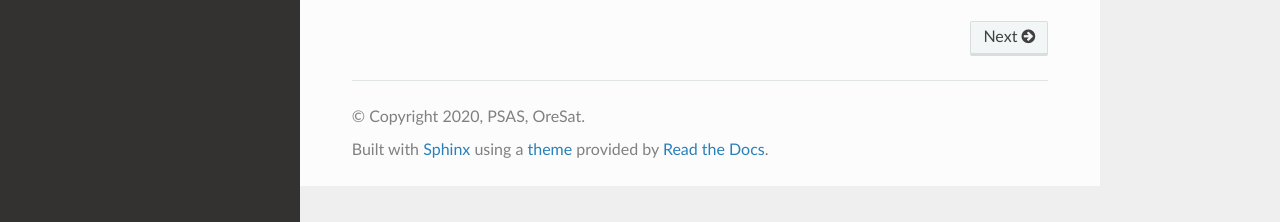
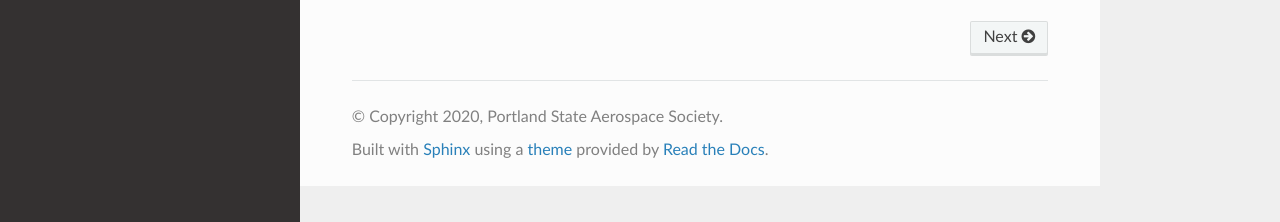
Before and after one commit to uniclogs/uniclogs-docs, a Sphinx documentation site: the page built from docs/source/index.rst, in a window 1280 px wide. Shown: the part 675-897 px from the top of the page. Built offline with Sphinx 7.4.7 and the Read the Docs theme 2.0.0, drawn with Linux system fonts in a browser that asks for light colours.

Commit message:
added more sphinx extension

```diff
--- a/docs/source/conf.py
+++ b/docs/source/conf.py
@@ -9,17 +9,16 @@
 # If extensions (or modules to document with autodoc) are in another directory,
 # add these directories to sys.path here. If the directory is relative to the
 # documentation root, use os.path.abspath to make it absolute, like shown here.
-#
+
 import os
 import sys
-
 sys.path.insert(0, os.path.abspath('../..'))
 
 
 # -- Project information -----------------------------------------------------
 
 project = 'Mission Server'
-copyright = '2020, PSAS, OreSat'
+copyright = '2020, Portland State Aerospace Society'
 author = 'PSAS, OreSat'
 
 
@@ -30,6 +29,9 @@
 # ones.
 extensions = [
         'sphinx.ext.napoleon',
+        'sphinx.ext.coverage',
+        'sphinx.ext.viewcode',
+        'sphinx.ext.intersphinx',
         'sphinx.ext.autodoc'
 ]
 
@@ -53,3 +55,6 @@
 # relative to this directory. They are copied after the builtin static files,
 # so a file named "default.css" will overwrite the builtin "default.css".
 html_static_path = []
+
+# Example configuration for intersphinx: refer to the Python standard library.
+intersphinx_mapping = {'python': ('https://docs.python.org/3/', None)}
```
